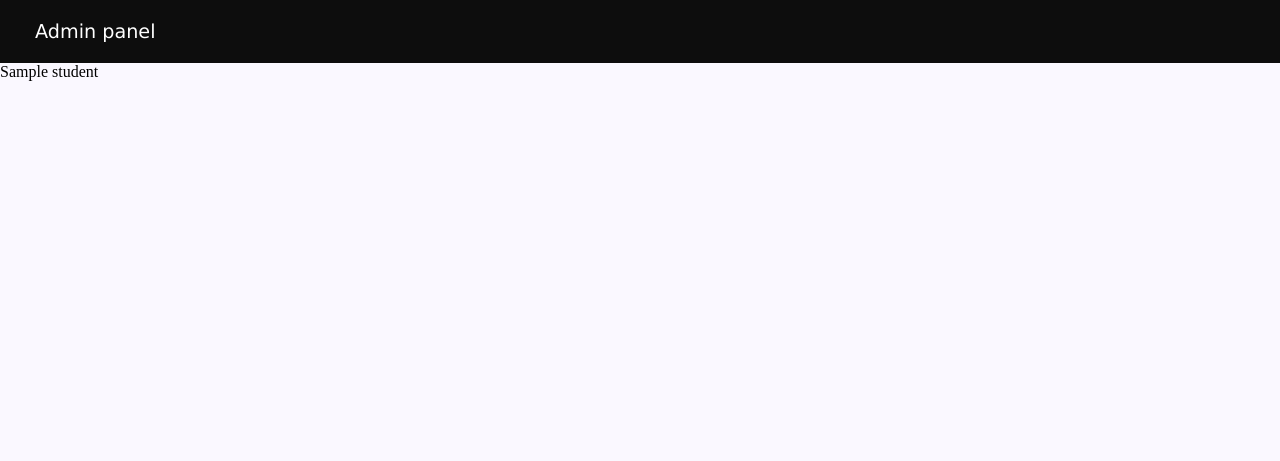
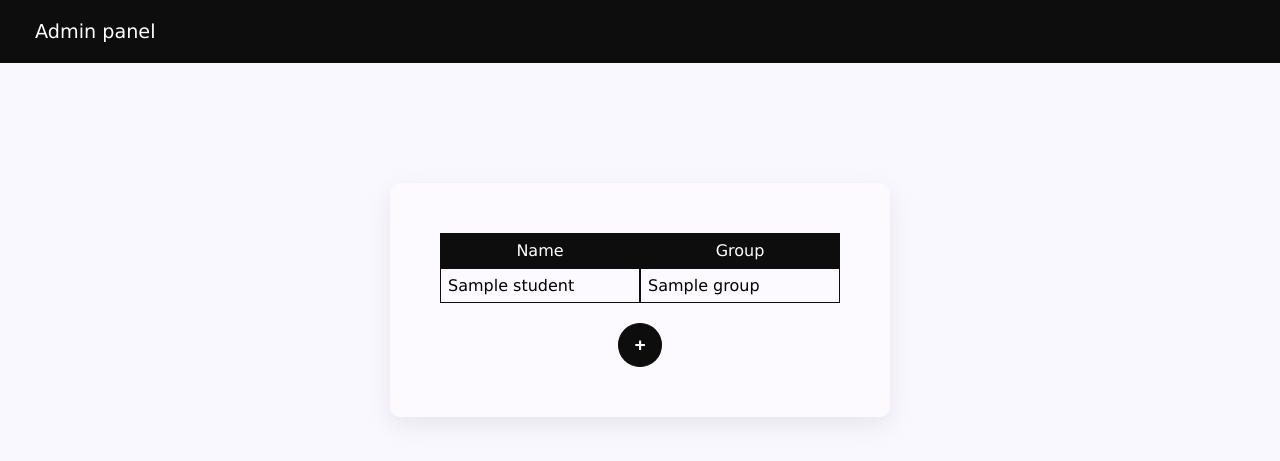
Before and after one commit to Fferly/resbot, a Python web app: template templates/students.jinja in a window 1280 px wide. Shown: the top 461 px of the page. Run offline with Jinja, Linux system fonts and the light colour scheme; the template is opened without the code that fills it: most values are stand-ins (such as "Sample title", 1, 10 or a date in 2020).

Commit message:
show students template done

```diff
--- a/controllers/WebAdminController.py
+++ b/controllers/WebAdminController.py
@@ -31,5 +31,4 @@ class WebAdminController:
 
     def students(self):
         students = StudentController.get_all_students()
-        print(students)
         return WebAdminView.show_students(students)
--- a/models/student.py
+++ b/models/student.py
@@ -4,4 +4,4 @@ from models.base_model import BaseModel
 class Student(BaseModel):
     id = pw.AutoField()
     name = pw.CharField()
-    group = pw.CharField
+    group = pw.CharField()
--- /dev/null
+++ b/static/css/students.css
@@ -0,0 +1,54 @@
+.students__container {
+    display: flex;
+    justify-content: center;
+    margin-top: 120px;
+}
+
+.students__view {
+    box-shadow: rgba(149, 157, 165, 0.2) 0px 8px 24px;
+    display: flex;
+    flex-direction: column;
+    justify-content: center;
+    align-items: center;
+    padding: 50px 50px;
+    background-color: rgba(255, 255, 255, 0.3);
+    border-radius: 10px;
+}
+
+.students__header {
+    display: flex;
+}
+
+.student {
+    display: flex;
+}
+
+.cell {
+    border: 1px solid #0d0d0d;
+    width: 200px;
+    font-family: Verdana, Geneva, Tahoma, sans-serif;
+    padding: 7px;
+}
+
+.header__cell {
+    text-align: center;
+    background-color: #0d0d0d;
+    color: #fff;
+}
+
+.plus_button {
+    margin-top: 20px;
+    background-color: #0d0d0d;
+    color: #fff;
+    border: 1px solid #0d0d0d;
+    border-radius: 50%;
+    padding: 10px 15px;
+    font-size: larger;
+    font-weight: bold;
+    transition: .3s;
+}
+
+.plus_button:hover {
+    background-color: #fff;
+    color: #0d0d0d;
+}
--- a/templates/add_student.jinja
+++ b/templates/add_student.jinja
@@ -14,10 +14,10 @@
     <div class="form_container">
         <form class="form" method="POST" action="{{ url_for('add_student') }}">
             <section class="form__section">
-                <input class="form__input form__text_field" type="text" name="student_name" id="student_name" placeholder="Student name">
+                <input class="form__input form__text_field" type="text" name="student_name" id="student_name" placeholder="Student name" required>
             </section>
             <section class="form__section">
-                <input class="form__input form__text_field" type="text" name="student_group" id="student_group" placeholder="Student group">
+                <input class="form__input form__text_field" type="text" name="student_group" id="student_group" placeholder="Student group" required>
             </section>
             <section>
                 <input class='form__input button' type="submit" id="add_student_button" value="Add student">
--- a/templates/students.jinja
+++ b/templates/students.jinja
@@ -6,16 +6,31 @@
 
     <link rel="stylesheet" href="{{ url_for('static', filename='css/reset.css') }}">
     <link rel="stylesheet" href="{{ url_for('static', filename='css/header.css') }}">
+    <link rel="stylesheet" href="{{ url_for('static', filename='css/students.css') }}">
 </head>
 <body>
     {% include 'header.jinja' %}
 
-    <div class="students_container">
-        {% for student in students %}
-            <div class="student">
-                {{ student.name }}
-            </div>
+<div class="students__container">
+    <div class="students__view">
+        <div class="students__header">
+            <p class="header__cell cell">Name</p>
+            <p class="header__cell cell">Group</p>
+        </div>
+
+       {% for student in students %}
+        <div class="student">
+            <p class="cell">{{ student.name }}</p>
+            <p class="cell">{{ student.group }}</p>
+        </div>
         {% endfor %}
+
+        <a href="{{ url_for('add_student') }}">
+            <input class="plus_button" type="button" value="+">
+        </a>
     </div>
+</div>
+
+
 </body>
 </html>
```
Also changed, not shown: static/js/add_student.js (added, +23 -0 lines).
